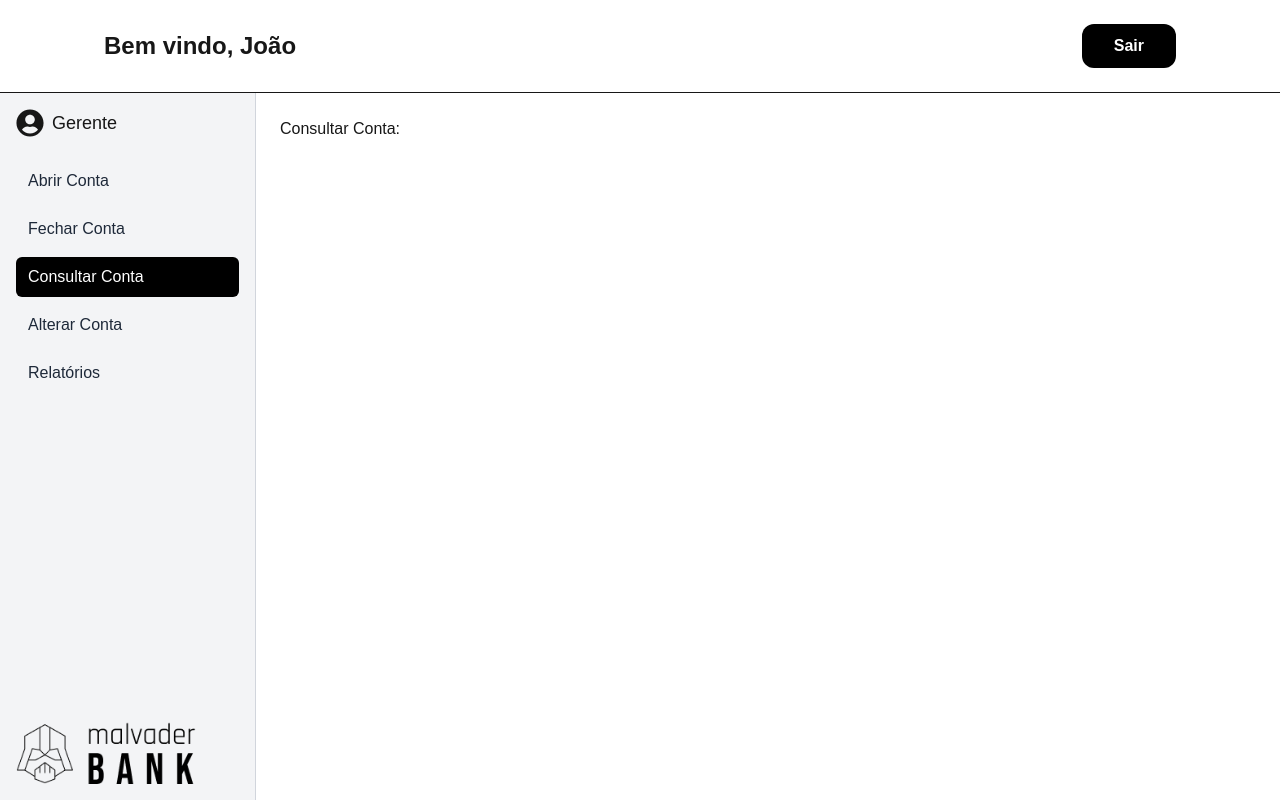
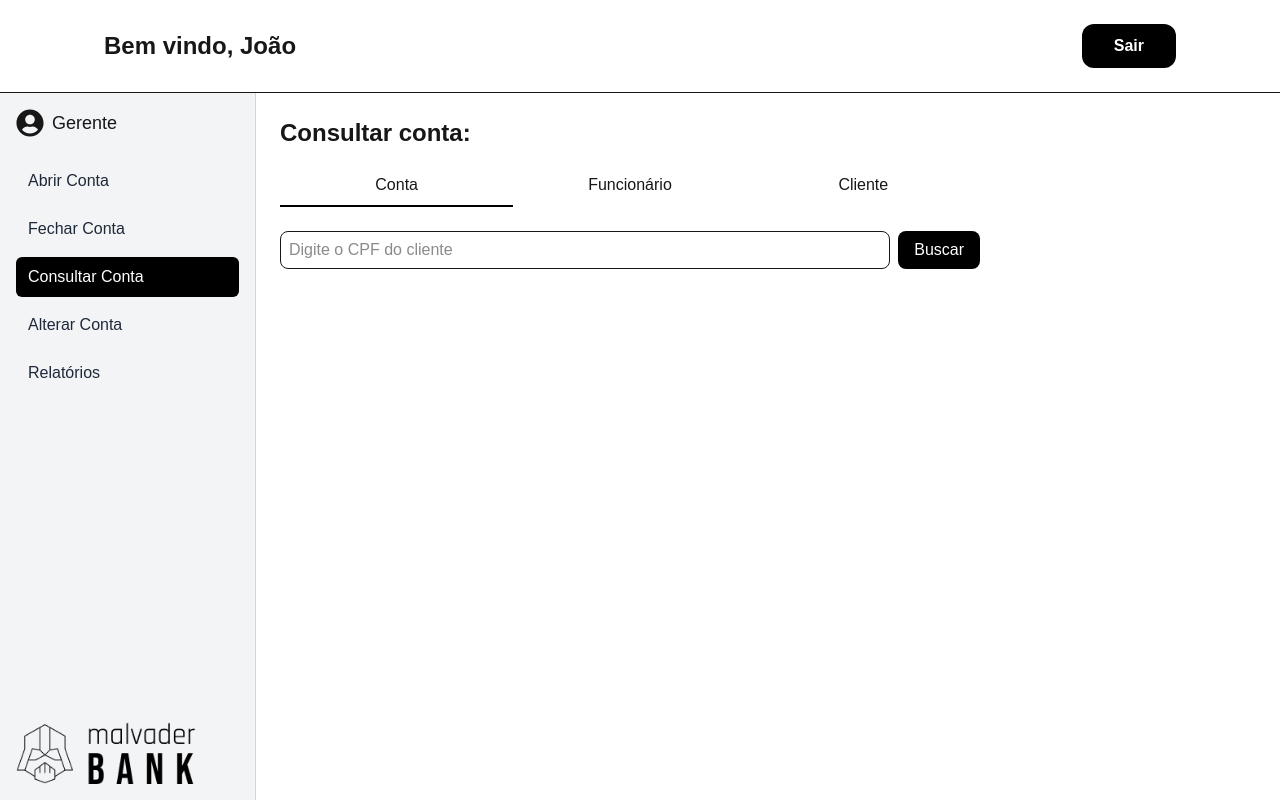
Before and after one commit to marcxsdev/banco-malvader, a Next.js app: page /pages/funcionario in a window 1280 px wide. Both pictures are taken after a click on the button "Consultar Conta". Built offline with nearby package versions, Linux system fonts and the light colour scheme.

Commit message:
feat: add Consulta views

```diff
--- /dev/null
+++ b/src/app/components/formulariosConsulta/ConsultaCliente.jsx
@@ -0,0 +1,69 @@
+"use client";
+import { useState } from "react";
+
+const ConsultaCliente = () => {
+  const [cpf, setCpf] = useState("");
+  const [dados, setDados] = useState(null);
+
+  const handleBuscar = (e) => {
+    e.preventDefault();
+    // chamada da API
+  };
+
+  return (
+    <div>
+      <form onSubmit={handleBuscar} className="flex gap-2 mb-6 max-w-[700px]">
+        <input
+          type="text"
+          placeholder="Digite o CPF do cliente"
+          value={cpf}
+          onChange={(e) => setCpf(e.target.value)}
+          className="flex-1 border rounded-lg py-1.5 px-2"
+          required
+        />
+        <button
+          type="submit"
+          className="bg-black text-white px-4 rounded-lg hover:bg-neutral-800 transition cursor-pointer"
+        >
+          Buscar
+        </button>
+      </form>
+
+      {dados && (
+        <div className="space-y-2 text-sm">
+          <p>
+            <strong>Nome:</strong> {dados.nome}
+          </p>
+          <p>
+            <strong>CPF:</strong> {dados.cpf}
+          </p>
+          <p>
+            <strong>Data de Nascimento:</strong> {dados.nascimento}
+          </p>
+          <p>
+            <strong>Telefone:</strong> {dados.telefone}
+          </p>
+          <p>
+            <strong>Endereço:</strong> {dados.endereco}
+          </p>
+          <p>
+            <strong>Score de Crédito:</strong> {dados.score}
+          </p>
+
+          <div>
+            <p className="font-semibold">Contas:</p>
+            <ul className="list-disc ml-4">
+              {dados.contas.map((conta, index) => (
+                <li key={index}>
+                  {conta.tipo} - {conta.status}
+                </li>
+              ))}
+            </ul>
+          </div>
+        </div>
+      )}
+    </div>
+  );
+};
+
+export default ConsultaCliente;
--- /dev/null
+++ b/src/app/components/formulariosConsulta/ConsultaConta.jsx
@@ -0,0 +1,73 @@
+"use client";
+import { useState } from "react";
+
+const ConsultaConta = () => {
+  const [cpf, setCpf] = useState("");
+  const [dados, setDados] = useState(null);
+
+  const handleBuscar = (e) => {
+    e.preventDefault();
+    // chamada da API
+  };
+
+  return (
+    <div>
+      <form onSubmit={handleBuscar} className="flex gap-2 mb-6 max-w-[700px]">
+        <input
+          type="text"
+          placeholder="Digite o CPF do cliente"
+          value={cpf}
+          onChange={(e) => setCpf(e.target.value)}
+          className="flex-1 border rounded-lg py-1.5 px-2"
+          required
+        />
+        <button
+          type="submit"
+          className="bg-black text-white px-4 rounded-lg hover:bg-neutral-800 transition cursor-pointer"
+        >
+          Buscar
+        </button>
+      </form>
+
+      {dados && (
+        <div className="space-y-2 text-sm">
+          <p>
+            <strong>Tipo:</strong> {dados.tipo}
+          </p>
+          <p>
+            <strong>Nome:</strong> {dados.nome}
+          </p>
+          <p>
+            <strong>CPF:</strong> {dados.cpf}
+          </p>
+          <p>
+            <strong>Saldo atual:</strong> R$ {dados.saldo}
+          </p>
+          <p>
+            <strong>Limite disponível:</strong> R$ {dados.limite}
+          </p>
+          <p>
+            <strong>Data de vencimento:</strong> {dados.vencimento}
+          </p>
+          <p>
+            <strong>Projeção de rendimentos:</strong> R${" "}
+            {dados.rendimentoPrevisto}
+          </p>
+
+          <div>
+            <p className="font-semibold">Histórico (últimos 90 dias):</p>
+            <ul className="list-disc ml-4">
+              {dados.historico.map((item, i) => (
+                <li key={i}>
+                  {item.data} - {item.tipo}: R$ {item.valor}
+                </li>
+              ))}
+            </ul>
+          </div>
+        </div>
+      )}
+    </div>
+  );
+};
+
+export default ConsultaConta;
--- /dev/null
+++ b/src/app/components/formulariosConsulta/ConsultaFuncionario.jsx
@@ -0,0 +1,64 @@
+"use client";
+import { useState } from "react";
+
+const ConsultaFuncionario = () => {
+  const [cpf, setCpf] = useState("");
+  const [dados, setDados] = useState(null);
+
+  const handleBuscar = (e) => {
+    e.preventDefault();
+    // chamda da API
+  };
+
+  return (
+    <div>
+      <form onSubmit={handleBuscar} className="flex gap-2 mb-6 max-w-[700px]">
+        <input
+          type="text"
+          placeholder="Digite o CPF do funcionário"
+          value={cpf}
+          onChange={(e) => setCpf(e.target.value)}
+          className="flex-1 border rounded-lg py-1.5 px-2"
+          required
+        />
+        <button
+          type="submit"
+          className="bg-black text-white px-4 rounded-lg hover:bg-neutral-800 transition cursor-pointer"
+        >
+          Buscar
+        </button>
+      </form>
+
+      {dados && (
+        <div className="space-y-2 text-sm">
+          <p>
+            <strong>Nome:</strong> {dados.nome}
+          </p>
+          <p>
+            <strong>CPF:</strong> {dados.cpf}
+          </p>
+          <p>
+            <strong>Cargo:</strong> {dados.cargo}
+          </p>
+          <p>
+            <strong>Data de Nascimento:</strong> {dados.nascimento}
+          </p>
+          <p>
+            <strong>Telefone:</strong> {dados.telefone}
+          </p>
+          <p>
+            <strong>Endereço:</strong> {dados.endereco}
+          </p>
+          <p>
+            <strong>Contas abertas:</strong> {dados.contasAbertas}
+          </p>
+          <p>
+            <strong>Desempenho:</strong> {dados.desempenho}
+          </p>
+        </div>
+      )}
+    </div>
+  );
+};
+
+export default ConsultaFuncionario;
--- a/src/app/components/funcionarioViews/ConsultarConta.jsx
+++ b/src/app/components/funcionarioViews/ConsultarConta.jsx
@@ -1,9 +1,53 @@
-import React from "react";
+"use client";
+import { useState } from "react";
+
+import ConsultaConta from "../formulariosConsulta/ConsultaConta";
+import ConsultaCliente from "../formulariosConsulta/ConsultaCliente";
+import ConsultaFuncionario from "../formulariosConsulta/ConsultaFuncionario";
 
 const ConsultarConta = () => {
+  const [selectedOption, setSelectedOption] = useState("CONTA");
+
   return (
     <div>
-      <h1>Consultar Conta:</h1>
+      <h1 className="text-2xl font-bold">Consultar conta:</h1>
+
+      <div className="w-3/4 max-w-[700px] flex mt-4">
+        <button
+          type="button"
+          onClick={() => setSelectedOption("CONTA")}
+          className={`w-1/2 py-2 text-center transition border-b-2 cursor-pointer ${
+            selectedOption === "CONTA" ? "border-black" : "border-transparent"
+          }`}
+        >
+          Conta
+        </button>
+        <button
+          type="button"
+          onClick={() => setSelectedOption("FUNCIONARIO")}
+          className={`w-1/2 py-2 text-center transition border-b-2 cursor-pointer ${
+            selectedOption === "FUNCIONARIO"
+              ? "border-black"
+              : "border-transparent"
+          }`}
+        >
+          Funcionário
+        </button>
+        <button
+          type="button"
+          onClick={() => setSelectedOption("CLIENTE")}
+          className={`w-1/2 py-2 text-center transition border-b-2 cursor-pointer ${
+            selectedOption === "CLIENTE" ? "border-black" : "border-transparent"
+          }`}
+        >
+          Cliente
+        </button>
+      </div>
+      <div className="mt-6">
+        {selectedOption === "CONTA" && <ConsultaConta />}
+        {selectedOption === "FUNCIONARIO" && <ConsultaFuncionario />}
+        {selectedOption === "CLIENTE" && <ConsultaCliente />}
+      </div>
     </div>
   );
 };
```
